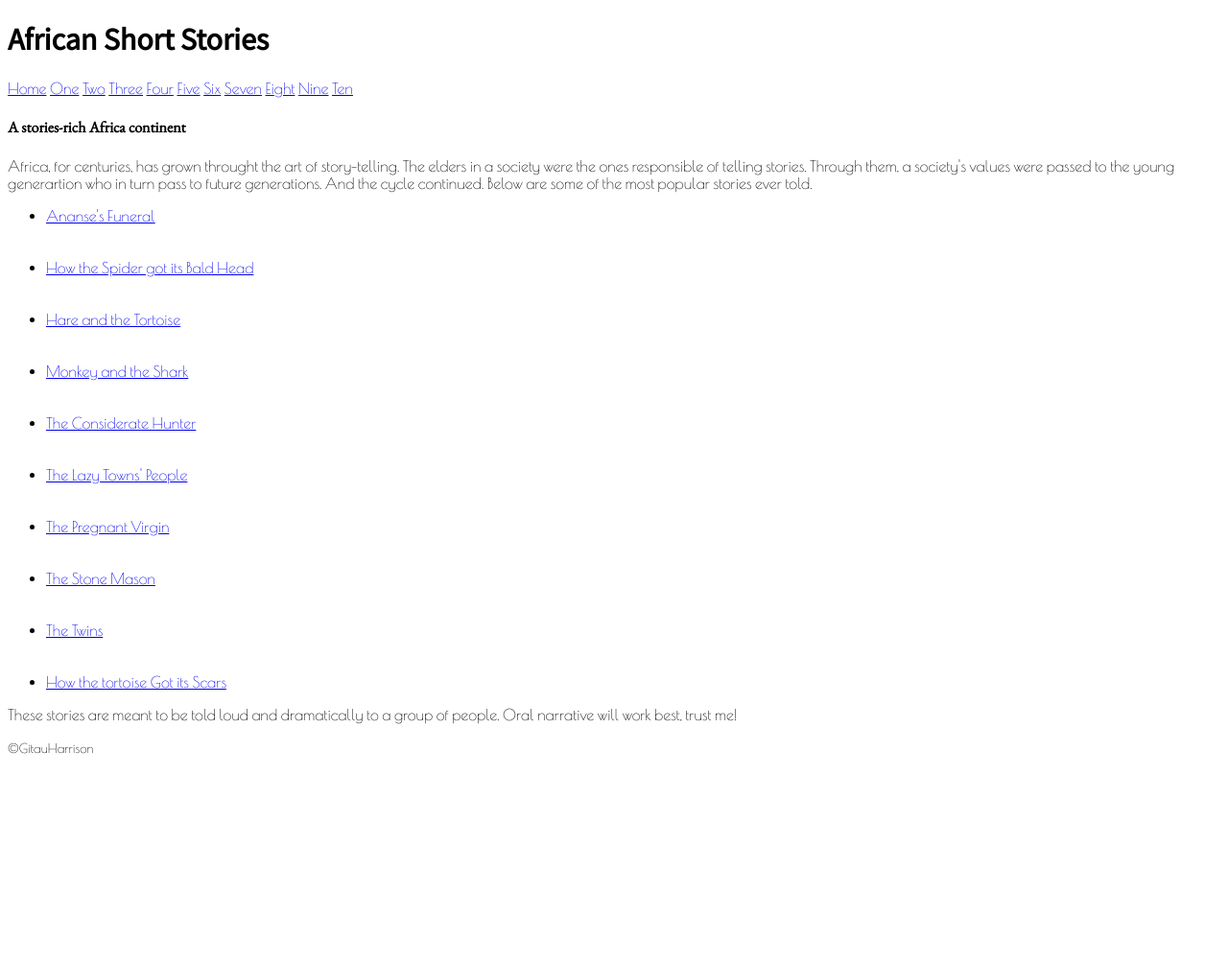
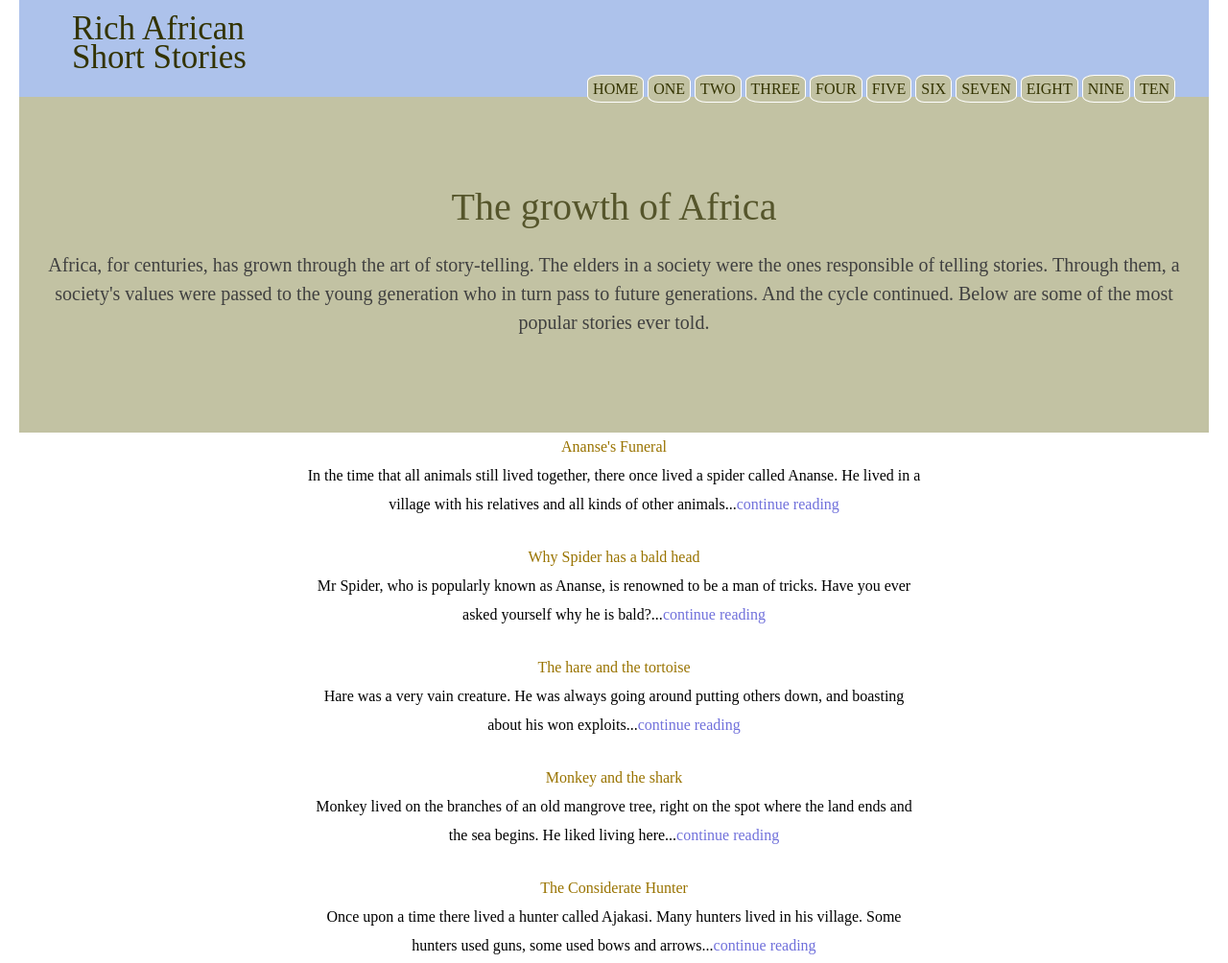
Before and after one commit to GitauHarrison/africanshortstorieswebsite, a plain HTML site: page redone the website/index.html in a window 1280 px wide. Shown: the top 1004 px of the page at 96% size. Before the commit the page ends 800 px from the top, so only its background shows below. Drawn offline with nearby package versions, Linux system fonts and the light colour scheme.

Commit message:
Update index.html main.css and add reset.css files

```diff
--- a/redone the website/css/main.css
+++ b/redone the website/css/main.css
@@ -1,12 +1,157 @@
-h1{
-	font-family: 'Source Sans Pro', sans-serif;
+/*=====================
+grid
+====================*/
+*,
+*:before,
+*:after{
+  -webkit-box-sizing: border-box;
+    -moz-box-sizing: border-box;
+      -box-sizing: border-box;
 }
-body{
-	font-family: 'Poiret One', cursive;
+.container{
+	margin: 1000px;
+	padding-left: 20px;
+	padding-right: 20px;
+	margin: 0 20px;
 }
-h4{
-	font-family: 'EB Garamond', serif;
+/*==================
+Navigation
+======================*/
+.nav{
+	padding-left: 15px;
+	padding-right: 15px;
+	text-align: right;
 }
-body{
+.nav li{
+	display: inline-block;
+	vertical-align: top;
+}
+.nav a{
+	color:  #333300;
+	text-decoration: none;
+	text-transform: uppercase;
+	margin-bottom: 15px;
 
 }
+.nav a:hover{
+	color: #669900;
+}
+.primary-header .nav a{
+	border: 1px solid white;
+	background-color:#c2c2a3;
+	border-radius: 25%;
+	padding: 5px;
+}
+.primary-footer .nav a{
+	border: 1px solid white;
+	background-color: #c2c2a3;
+	border-radius: 45%;
+	padding: 5px;
+}
+
+/*=================
+logo
+=================*/
+.logo{
+	text-decoration: none;
+	float: left;
+	font-size: 35px;
+	margin: 0 auto;
+	padding: 15px 10px 10px 35px;
+	color: #333300;
+}
+.logo:hover{
+	color: 333300;
+}
+/*--------------------
+footer
+---------------------*/
+.primary-footer small{
+	float: left;
+	padding-top: 10px;
+	padding-bottom: 10px;
+}
+/*===============
+clearfix
+==================*/
+.clearfix:before,
+.clearfix:after{
+  content: "";
+  display: table;
+}
+.clearfix:after{
+  clear: both;
+}
+.clearfix{
+  clear: both;
+  *zoom: 1;
+}
+.clear{
+	clear: both;
+}
+/*--------------------
+typography
+-------------------*/
+
+/*
+h1, h2, h3, h4, p{
+	line-height: 45px;
+	margin-bottom: 22px;
+}
+*/
+.spacing{
+	line-height: 30px;
+}
+/*===================
+hero
+====================*/
+.hero{
+	margin: 0 20px;
+	padding: 100px 30px;
+	text-align: center;
+	font-size: 20px;
+	font-weight: 400;
+	color: #404040;
+	background-color: #c2c2a3;
+	line-height: 20px;
+}
+.hero h3{
+	font-size: 40px;
+	margin-bottom: 30px;
+	color: #55552b;
+}
+/*==============
+Anchors
+================*/
+a{
+	text-decoration: none;
+	color: #997300;
+}
+.continue{
+	color:#7070db;
+}
+.continue:hover{
+	color: #ff3333;
+}
+.teaser{
+	text-align: center;
+	padding-left: 300px;
+	padding-right: 300px;
+}
+.teaser .one{
+	margin-bottom: 25px;
+}
+/*==============
+header
+===============*/
+header{
+	background-color: #adc2eb;
+}
+/*===============
+Footer
+==================*/
+.primary-footer{
+	background-color:  #adc2eb;
+	padding-bottom: 10px;
+	padding-top: 30px;
+}
--- /dev/null
+++ b/redone the website/css/reset.css
@@ -0,0 +1,48 @@
+/* http://meyerweb.com/eric/tools/css/reset/
+   v2.0 | 20110126
+   License: none (public domain)
+*/
+
+html, body, div, span, applet, object, iframe,
+h1, h2, h3, h4, h5, h6, p, blockquote, pre,
+a, abbr, acronym, address, big, cite, code,
+del, dfn, em, img, ins, kbd, q, s, samp,
+small, strike, strong, sub, sup, tt, var,
+b, u, i, center,
+dl, dt, dd, ol, ul, li,
+fieldset, form, label, legend,
+table, caption, tbody, tfoot, thead, tr, th, td,
+article, aside, canvas, details, embed,
+figure, figcaption, footer, header, hgroup,
+menu, nav, output, ruby, section, summary,
+time, mark, audio, video {
+  margin: 0;
+  padding: 0;
+  border: 0;
+  font-size: 100%;
+  font: inherit;
+  vertical-align: baseline;
+}
+/* HTML5 display-role reset for older browsers */
+article, aside, details, figcaption, figure,
+footer, header, hgroup, menu, nav, section {
+  display: block;
+}
+body {
+  line-height: 1;
+}
+ol, ul {
+  list-style: none;
+}
+blockquote, q {
+  quotes: none;
+}
+blockquote:before, blockquote:after,
+q:before, q:after {
+  content: '';
+  content: none;
+}
+table {
+  border-collapse: collapse;
+  border-spacing: 0;
+}
--- a/redone the website/index.html
+++ b/redone the website/index.html
@@ -1,72 +1,165 @@
 <!DOCTYPE html>
 <html lang="en">
 <head>
-	<link href='https://fonts.googleapis.com/css?family=Source+Sans+Pro' rel='stylesheet' type='text/css'>
-	<link href='https://fonts.googleapis.com/css?family=Poiret+One' rel='stylesheet' type='text/css'>
-	<link href='https://fonts.googleapis.com/css?family=EB+Garamond' rel='stylesheet' type='text/css'>
+	<title>African Short Stories</title>
 	<link rel="stylesheet" type="text/css" href="css/main.css">
-	<title>African Short Stories Website</title>
-	<meta charset="utf-8">
+	<link rel="stylesheet" type="text/css" href="css/reset.css">
 </head>
+<body>
 
-<body>
-	<header>
-		<h1>African Short Stories</h1>
+<!--header-->
 
-		<nav>
-			<a href="index.html">Home</a>
-			<a href="anansefuneral.html">One</a>
-			<a href="baldheadedspider.html">Two</a>
-			<a href="hareandthetortoise.html">Three</a>
-			<a href="monkeyandtheshark.html">Four</a>
-			<a href="theconsideratehunter.html">Five</a>
-			<a href="thelazytownspeople.html">Six</a>
-			<a href="thepregnantvirgin.html">Seven</a>
-			<a href="thestonemason.html">Eight</a>
-			<a href="thetwins.html">Nine</a>
-			<a href="tortoisescars.html">Ten</a>
+	<header class="container primary-header clearfix">
+		<a href="index.html">
+			<h1 class="spacing logo">Rich African<br> Short Stories</h1>
+		</a>
+
+
+		<nav class="nav clear">
+			<ul>
+				<li><a href="index.html">Home</a></li>
+				<li><a href="ananse-funeral.html">One</a></li>
+				<li><a href="bald-headed-spider.html">Two</a></li>
+				<li><a href="hare-and-the-tortoise.html">Three</a></li>
+				<li><a href="monkey-and-the-shark.html">Four</a></li>
+				<li><a href="the-considerate-hunter.html">Five</a></li>
+				<li><a href="the-lazy-towns-people.html">Six</a></li>
+				<li><a href="the-pregnant-virgin.html">Seven</a></li>
+				<li><a href="the-stone-mason.html">Eight</a></li>
+				<li><a href="the-twins.html">Nine</a></li>
+				<li><a href="tortoise-scars.html">Ten</a></li>
+			</ul>
 		</nav>
-
 	</header>
 
-	<section>
-		<h4>A stories-rich Africa continent</h6>
-		<p>
-			Africa, for centuries, has grown throught the art of story-telling. The elders in a society were the ones responsible of telling stories. Through them, a society's values were passed to the young generartion who in turn pass to future generations. And the cycle continued. Below are some of the most popular stories ever told.
+<!--hero section-->
+
+	<div class="container hero">
+		<h3 class="spacing">The growth of Africa</h3>
+		<p class="spacing">
+			Africa, for centuries, has grown through the art of story-telling. The elders in a society were the ones responsible of telling stories. Through them, a society's values were passed to the young generation who in turn pass to future generations. And the cycle continued. Below are some of the most popular stories ever told.
 		</p>
-	</section>
+	</div>
 
-	<section>
-		<section>
-			<ul>
-				<li><a href="anansefuneral.html"> Ananse's Funeral</a></li><br>
-				<br><li><a href="baldheadedspider.html">How the Spider got its Bald Head</a></li><br>
-				<br><li><a href="hareandthetortoise.html">Hare and the Tortoise</a></li><br>
-				<br><li><a href="monkeyandtheshark.html">Monkey and the Shark</a></li><br>
-				<br><li><a href="theconsideratehunter.html">The Considerate Hunter</a></li><br>
-				<br><li><a href="thelazytownspeople.html">The Lazy Towns' People</a></li><br>
-				<br><li><a href="thepregnantvirgin.html">The Pregnant Virgin</a></li><br>
-				<br><li><a href="thestonemason.html">The Stone Mason</a></li><br>
-				<br><li><a href="thetwins.html">The Twins</a></li><br>
-				<br><li><a href="tortoisescars.html">How the tortoise Got its Scars</a></li>
-			</ul>
-		</section>
 
-		<section>
-			<p>
-				These stories are meant to be told loud and dramatically to a group of people. Oral narrative will work best, trust me!
+<!--teaser section-->
+
+	<section class="teaser container">
+
+		<!--one-->
+
+		<section class="one">
+			<h4 class="spacing"><a href="ananse-funeral.html">Ananse's Funeral</a></h4>
+			<p class="spacing">
+				In the time that all animals still lived together, there once lived a spider called Ananse. He lived in a village with his relatives and all kinds of other animals...<a class="continue" href="ananse-funeral.html">continue reading</a>
 			</p>
 		</section>
 
+		<!--Two-->
 
-		<footer>
-			<small>&copyGitauHarrison</small>
-		</footer>
+		<section class="one">
+			<h4 class="spacing"><a href="bald-headed-spider.html">Why Spider has a bald head</a></h4>
+			<p class="spacing">
+				Mr Spider, who is popularly known as Ananse, is renowned to be a man of tricks. Have you ever asked yourself why he is bald?...<a class="continue" href="bald-headed-spider.html">continue reading</a>
+			</p>
+		</section>
+
+		<!--three-->
+
+		<section class="one">
+			<h4 class="spacing"><a href="hare-and-the-tortoise.html">The hare and the tortoise</a></h4>
+			<p class="spacing">
+				Hare was a very vain creature. He was always going around putting others down, and boasting about his won exploits...<a class="continue" href="hare-and-the-tortoise.html">continue reading</a>
+			</p>
+		</section>
+
+		<!--four-->
+
+		<section class="one">
+			<h4 class="spacing"><a href="monkey-and-the-shark.html">Monkey and the shark</a></h4>
+			<p class="spacing">
+				Monkey lived on the branches of an old mangrove tree, right on the spot where the land ends and the sea begins. He liked living here...<a class="continue" href="monkey-and-the-shark.html">continue reading</a>
+			</p>
+		</section>
+
+		<!--Five-->
+
+		<section  class="one">
+			<h4 class="spacing"><a href="the-considerate-hunter.html">The Considerate Hunter</a></h4>
+			<p class="spacing">
+				Once upon a time there lived a hunter called Ajakasi. Many hunters lived in his village. Some hunters used guns, some used bows and arrows...<a class="continue" href="the-considerate-hunter.html">continue reading</a>
+			</p>
+		</section>
+
+		<!--six-->
+
+		<section  class="one">
+			<h4 class="spacing"><a href="the-lazy-towns-people.html">The lazy townspeople</a></h4>
+			<p class="spacing">
+				Once upon a time there was a town where all the people were exceedingly lazy. They didn’t like to do any kind of work at all! They didn’t clean up their yards...<a class="continue" href="the-lazy-towns-people.html">continue reading</a>
+			</p>
+		</section>
+
+		<!--seven-->
+
+		<section  class="one">
+			<h4 class="spacing"><a href="the-pregnant-virgin.html">The pregnant virgin</a></h4>
+			<p class="spacing">
+				Once upon a time there lived a very great and honourable chief called Gbeyor. He had a daughter called Gbeofia, meaning queen of beauty...<a class="continue" href="the-pregnant-virgin.html">continue reading</a>
+			</p>
+		</section>
+
+		<!--eight-->
+
+		<section class="one">
+			<h4 class="spacing"><a href="the-stone-mason.html">The Stone Mason</a></h4>
+			<p class="spacing">
+				Once upon a time in a small town in the land of China there lived a stonemason. Using hammers and chisels he crafted ornaments, statues and grave stones out of rock...<a class="continue" href="the-stone-mason.html">continue reading</a>
+			</p>
+		</section>
+
+		<!--nine-->
+
+		<section class="one">
+			<h4 class="spacing"><a href="the-twins.html">The twins</a></h4>
+			<p class="spacing">
+				Once upon a time there lived a woman who couldn’t have children. Because of that all her husbands kept leaving her. One day she was feeling so sad...<a class="continue" href="the-twins.html">continue reading</a>
+			</p>
+		</section>
+
+		<!--ten-->
+
+		<section  class="one">
+			<h4 class="spacing"><a href="tortoise-scars.html">How the tortoise got its scars</a></h4>
+			<p class="spacing">
+				The grass shrivelled up and turned a pale grey. Rivers and pools dried up. All day long animals scurried around looking for food...<a class="continue" href="tortoise-scars.html">continue reading</a>
+			</p>
+		</section>
 
 	</section>
 
+<!--footer-->
 
+	<footer class="container primary-footer clearfix">
+		<small>&copy; 2016 Gitau Harrison </small>
 
+		<!--navigation-->
 
+		<nav class="nav clear">
+			<ul>
+				<li><a href="index.html">Home</a></li>
+				<li><a href="ananse-funeral.html">One</a></li>
+				<li><a href="bald-headed-spider.html">Two</a></li>
+				<li><a href="hare-and-the-tortoise.html">Three</a></li>
+				<li><a href="monkey-and-the-shark.html">Four</a></li>
+				<li><a href="the-considerate-hunter.html">Five</a></li>
+				<li><a href="the-lazy-towns-people.html">Six</a></li>
+				<li><a href="the-pregnant-virgin.html">Seven</a></li>
+				<li><a href="the-stone-mason.html">Eight</a></li>
+				<li><a href="the-twins.html">Nine</a></li>
+				<li><a href="tortoise-scars.html">Ten</a></li>
+			</ul>
+		</nav>
+	</footer>
 </body>
 </html>
```
